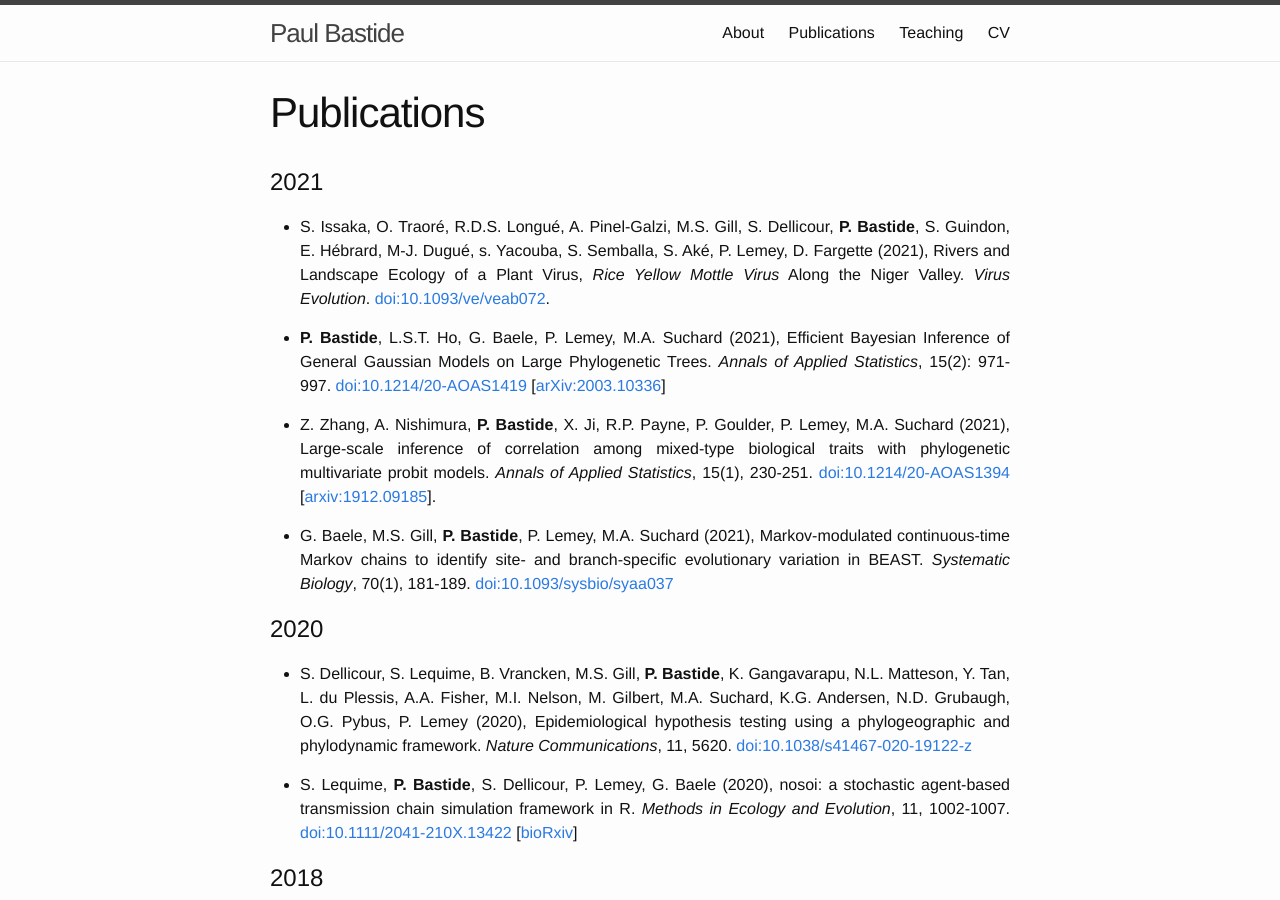
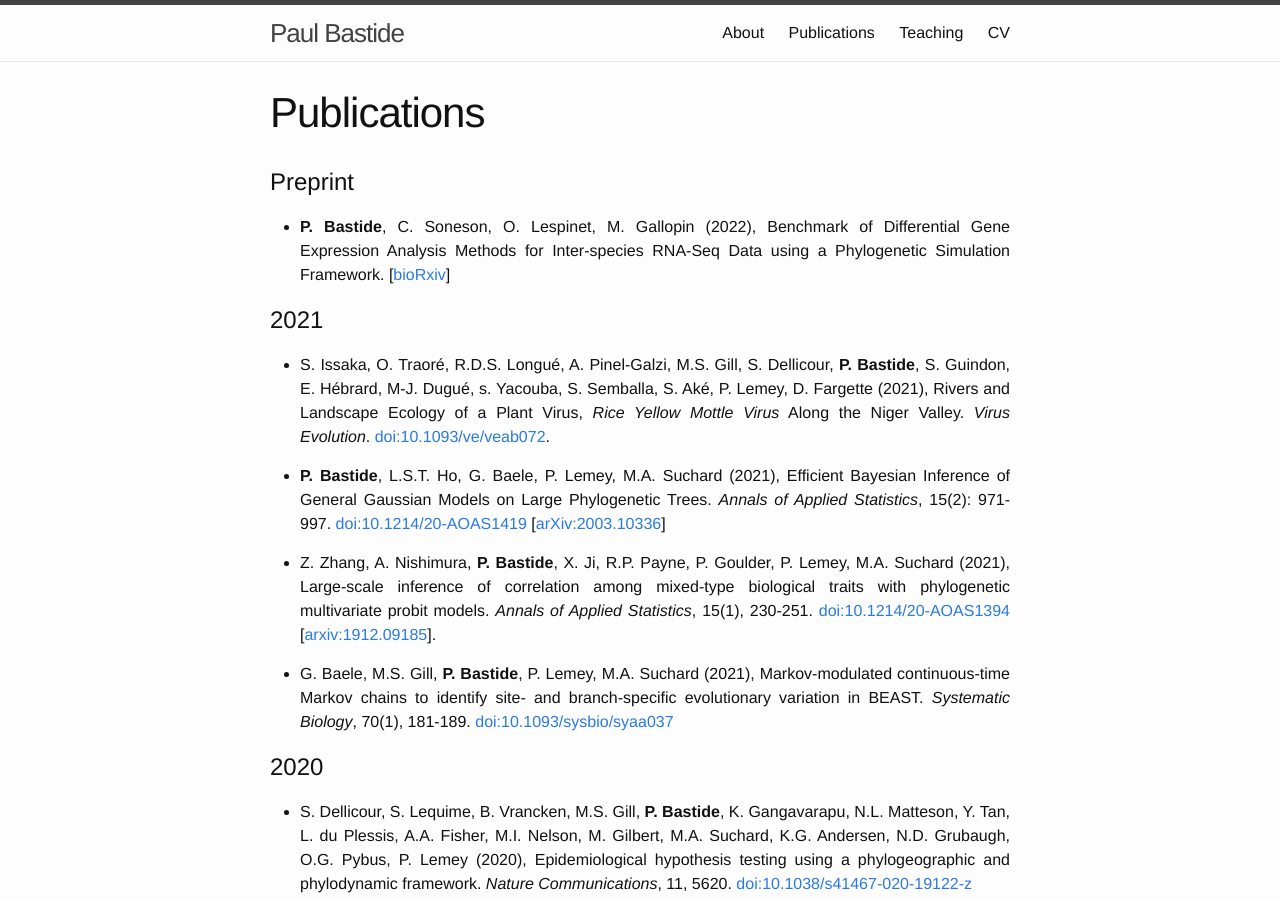
Before and after one commit to pbastide/pbastide.github.io, a Jekyll site: the page built from publi.md, in a window 1280 px wide and 900 px high. Built offline with Jekyll 4.4.1, drawn with Linux system fonts in a browser that asks for light colours; some of the changed text lies outside the part shown.

```diff
--- a/publi.md
+++ b/publi.md
@@ -3,6 +3,11 @@ layout: page
 title: Publications
 weight: 3
 ---
+
+# Preprint
+
+* **P. Bastide**, C. Soneson, O. Lespinet, M. Gallopin (2022), Benchmark of Differential Gene Expression Analysis Methods for Inter-species RNA-Seq Data using a Phylogenetic Simulation Framework. [[bioRxiv](https://doi.org/10.1101/2022.01.21.476612)]
+
 
 # 2021
 
```
Also changed, not shown: other parts of publi.md (+2 -0 lines).
